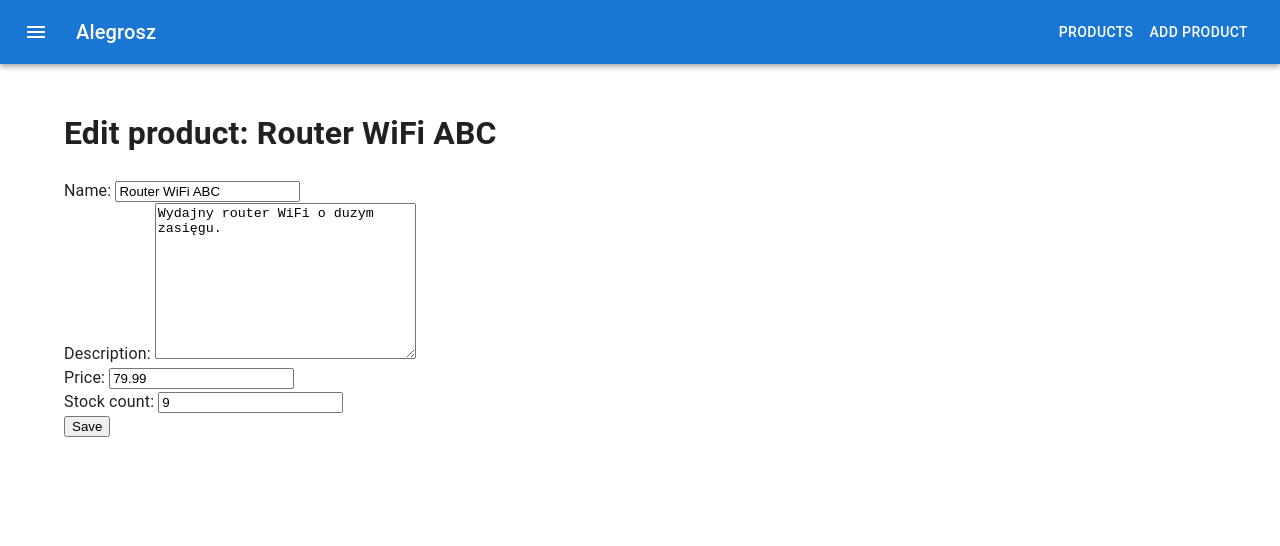
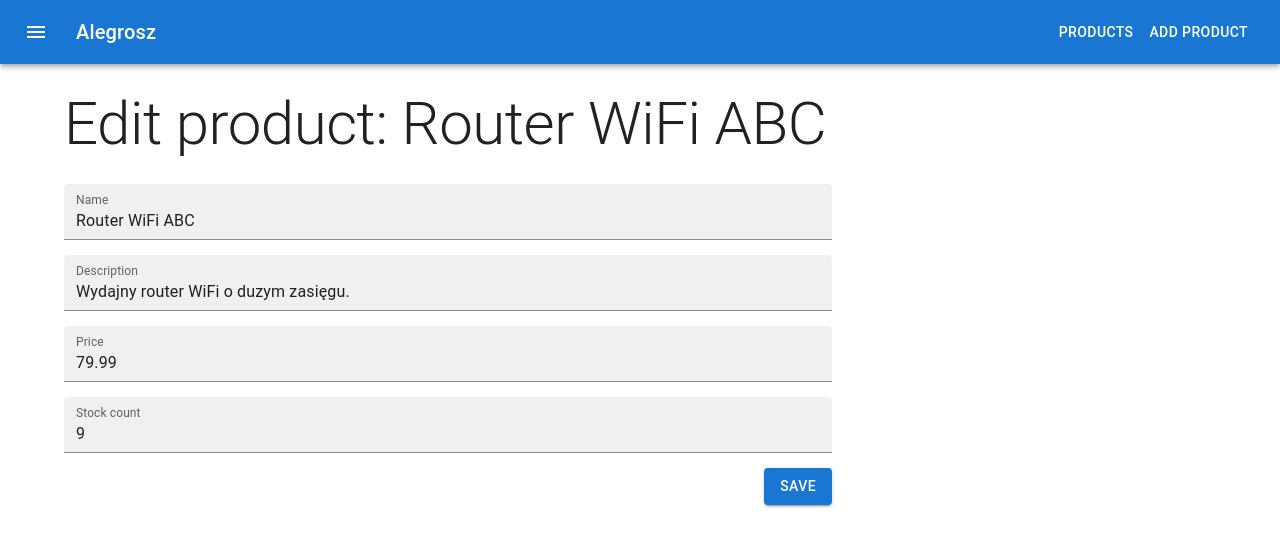
Before and after one commit to malineczky/alegrosz, a React (Vite) app: page /edit-product/10 in a window 1280 px wide. Shown: the top 546 px of the page. Built offline with nearby package versions, Linux system fonts and the light colour scheme; data requests are answered from the project's data file.

Commit message:
total value changed

```diff
--- /dev/null
+++ b/src/api/api.js
@@ -0,0 +1,16 @@
+export async function getProduct(id) {
+    const response = await fetch(`http://localhost:3000/products/${id}`);
+    return response.json();
+}
+
+export async function editProduct(id, data) {
+    const response = await fetch(`http://localhost:3000/products/${id}`, {
+        method: "put",
+        body: JSON.stringify(data),
+        headers: {
+            "Content-Type": "application/json",
+        },
+    });
+
+    return response.json();
+}
--- a/src/components/EditProduct.jsx
+++ b/src/components/EditProduct.jsx
@@ -1,108 +1,128 @@
-import { useEffect, useState } from "react";
-import { useParams, useNavigate } from "react-router-dom";
+import { Component } from "react";
+import { useNavigate, useParams } from "react-router-dom";
+import Typography from "@mui/material/Typography";
+import { Grid, TextField } from "@mui/material";
+import Button from "@mui/material/Button";
+import { editProduct, getProduct } from "../api/api.js";
+import PropTypes from "prop-types";
 
-function EditProduct() {
-    const { productId } = useParams();
-    const [product, setProduct] = useState(null);
+class EditProduct extends Component {
+    state = {
+        product: null,
+    };
 
-    const navigate = useNavigate();
-
-    useEffect(() => {
-        const controller = new AbortController();
-        getProduct(productId, controller.signal).then((data) =>
-            setProduct(data)
-        );
-
-        return () => {
-            controller.abort();
-        };
-    }, [productId]);
-
-    async function getProduct(id, signal) {
-        const response = await fetch(`http://localhost:3000/products/${id}`, {
-            signal,
-        });
-        return response.json();
-    }
-
-    function handleUpdateInputs(event) {
-        setProduct({
-            ...product,
-            [event.target.name]: event.target.value,
+    componentDidMount() {
+        getProduct(this.props.id).then((product) => {
+            this.setState({ product });
         });
     }
 
-    async function editProduct(id, data) {
-        const response = await fetch(`http://localhost:3000/products/${id}`, {
-            method: "put",
-            body: JSON.stringify(data),
-            headers: {
-                "Content-Type": "application/json",
+    handleSubmit = (event) => {
+        event.preventDefault();
+        editProduct(this.props.id, this.state.product).then(() => {
+            this.props.navigate(`/product/${this.props.id}`);
+        });
+    };
+
+    handleUpdateInputs = (event) => {
+        this.setState({
+            product: {
+                ...this.state.product,
+                [event.target.name]: event.target.value,
             },
         });
-        return response.json;
-    }
+    };
 
-    function hadleSubmit(event) {
-        event.preventDefault();
-        editProduct(productId, product).then(() => {
-            navigate(`/product/${productId}`);
-        });
-    }
-
-    if (!product) {
+    render() {
+        if (!this.state.product) {
             return <h2>Loader...</h2>;
         }
 
+        const { product } = this.state;
+
         return (
+            <Grid item xs={12} md={8}>
+                <Typography sx={{ mb: 3 }} variant="h2" component="h1">
+                    Edit product: {product.name}
+                </Typography>
+                <form
+                    onSubmit={this.handleSubmit}
+                    style={{
+                        display: "flex",
+                        flexDirection: "column",
+                        gap: 15,
+                    }}
+                >
                     <div>
-            <h1>Edit product: {product.name} </h1>
-            <form onSubmit={hadleSubmit}>
-                <div>
-                    <label htmlFor="name">Name: </label>
-                    <input
-                        type="text"
+                        <TextField
+                            id="name"
                             name="name"
-                        id="name"
+                            label="Name"
+                            variant="filled"
+                            fullWidth
                             value={product.name}
-                        onChange={handleUpdateInputs}
+                            onChange={this.handleUpdateInputs}
                         />
                     </div>
                     <div>
-                    <label htmlFor="description">Description: </label>
-                    <textarea
+                        <TextField
+                            id="description"
                             name="description"
-                        id="description"
-                        cols="30"
-                        rows="10"
+                            label="Description"
+                            variant="filled"
+                            fullWidth
                             value={product.description}
-                        onChange={handleUpdateInputs}
-                    ></textarea>
-                </div>
-                <div>
-                    <label htmlFor="price">Price: </label>
-                    <input
-                        type="number"
-                        name="price"
-                        id="price"
-                        value={product.price}
-                        onChange={handleUpdateInputs}
+                            onChange={this.handleUpdateInputs}
+                            multiline
                         />
                     </div>
                     <div>
-                    <label htmlFor="stockCount">Stock count: </label>
-                    <input
+                        <TextField
+                            id="price"
+                            name="price"
+                            label="Price"
+                            variant="filled"
+                            fullWidth
+                            value={product.price}
+                            onChange={this.handleUpdateInputs}
                             type="number"
-                        name="stockCount"
-                        id="stockCount"
-                        value={product.stockCount}
-                        onChange={handleUpdateInputs}
                         />
                     </div>
-                <button type="submit">Save</button>
+                    <div>
+                        <TextField
+                            id="stockCount"
+                            name="stockCount"
+                            label="Stock count"
+                            variant="filled"
+                            fullWidth
+                            value={product.stockCount}
+                            onChange={this.handleUpdateInputs}
+                            type="number"
+                        />
+                    </div>
+                    <Button
+                        sx={{ alignSelf: "flex-end" }}
+                        variant="contained"
+                        type="submit"
+                    >
+                        Save
+                    </Button>
                 </form>
-        </div>
+            </Grid>
         );
     }
+}
 
-export default EditProduct;
+EditProduct.propTypes = {
+    id: PropTypes.string.isRequired,
+    navigate: PropTypes.func.isRequired,
+};
+
+function EditProductWrapper(props) {
+    const { productId } = useParams();
+    const navigate = useNavigate();
+
+    return <EditProduct id={productId} navigate={navigate} {...props} />;
+}
+
+export default EditProductWrapper;
--- a/src/components/Product.jsx
+++ b/src/components/Product.jsx
@@ -1,11 +1,16 @@
 import { Link, useNavigate, useParams } from "react-router-dom";
-import { useEffect, useState } from "react";
+import { useContext, useEffect, useState } from "react";
 import Button from "@mui/material/Button";
 import Typography from "@mui/material/Typography";
+import { TextField } from "@mui/material";
+import { CartContext } from "../context/CartContex";
 
 function Product() {
     const { productId } = useParams();
     const [product, setProduct] = useState(null);
+    const [quantity, setQuantity] = useState(0);
+
+    const [{ total }, setCart] = useContext(CartContext);
 
     const navigate = useNavigate();
 
@@ -28,7 +33,7 @@ function Product() {
 
     async function deleteProduct(id) {
         return await fetch(`http://localhost:3000/products/${id}`, {
-            method: "delete", // serwer usuwa dane
+            method: "delete",
         });
     }
 
@@ -41,26 +46,72 @@ function Product() {
         return <h2>Loader.....</h2>;
     }
 
+    function AddProductToCart() {
+        setCart({
+            total: total + product.price * quantity,
+        });
+    }
+
     return (
-        <div>
+        <div style={{ display: "flex", flexDirection: "column", gap: "20px" }}>
             <Typography sx={{ mb: 3 }} variant="h2" component="h1">
                 {product.name}
             </Typography>
 
-            <p>{product.description}</p>
-            <span>Price ${product.price}</span>
-            <br />
+            <div>
+                <p>{product.description}</p>
+                <span>Price ${product.price}</span>
+            </div>
 
-            {/*
-            tu wstaw button z AddProduct i przy linkach */}
+            <div style={{ display: "flex", alignItems: "center", gap: 10 }}>
+                <TextField
+                    id="quantity"
+                    name="qunatity"
+                    variant="filled"
+                    value={quantity}
+                    onChange={(event) =>
+                        setQuantity(event.target.valueAsNumber)
+                    }
+                    type="number"
+                    size="small"
+                />
+                <Button
+                    onClick={AddProductToCart}
+                    sx={{ marginRight: 1 }}
+                    variant="contained"
+                    color="success"
+                    size="large"
+                >
+                    Buy
+                </Button>
+            </div>
 
-            <button onClick={handleDelete}>Delete Product</button>
-            <Link to={`/edit-product/${productId}`}>Edit {product.name}</Link>
-            <Link to="/">Back</Link>
+            <div>
+                <Button
+                    onClick={handleDelete}
+                    sx={{ marginRight: 1 }}
+                    variant="contained"
+                    color="warning"
+                >
+                    Delete Product
+                </Button>
+
+                <Button sx={{ marginRight: 1 }} variant="contained">
+                    <Link to={`/edit-product/${productId}`}>
+                        Edit {product.name}
+                    </Link>
+                </Button>
+
+                <Button
+                    sx={{ marginRight: 1 }}
+                    variant="contained"
+                    color="success"
+                >
+                    <Link to="/">Back</Link>
+                </Button>
+            </div>
         </div>
     );
 }
 
 export default Product;
-
-// style={{padding: 10, margin: 10: display: "inline-block" }}
--- /dev/null
+++ b/src/context/CartContex.jsx
@@ -0,0 +1,16 @@
+import { createContext, useState } from "react";
+import PropTypes from "prop-types";
+
+export const CartContext = createContext({});
+
+function CartProvider({ children }) {
+    const cart = useState({ total: 0 });
+
+    return <CartContext.Provider value={cart}>{children}</CartContext.Provider>;
+}
+
+CartProvider.propTypes = {
+    children: PropTypes.node.isRequired,
+};
+
+export default CartProvider;
--- a/src/main.jsx
+++ b/src/main.jsx
@@ -4,10 +4,14 @@ import { RouterProvider } from "react-router-dom";
 import CssBaseline from "@mui/material/CssBaseline";
 import "./index.css";
 import router from "./router.jsx";
+import CartProvider from "./context/CartContex";
 
 ReactDOM.createRoot(document.getElementById("root")).render(
     <React.StrictMode>
         <CssBaseline />
-        <RouterProvider router={router} />
+        <CartProvider>
+            {/*to jest props children */}
+            <RouterProvider router={router} />
+        </CartProvider>
     </React.StrictMode>
 );
```
Also changed, not shown: src/components/Navbar.jsx (+22 -0 lines), src/components/ProductCard.jsx (+19 -2 lines), 1 other file (tests, documents, lock files or other folders). Lines whose indentation alone changed are shown as unchanged.
